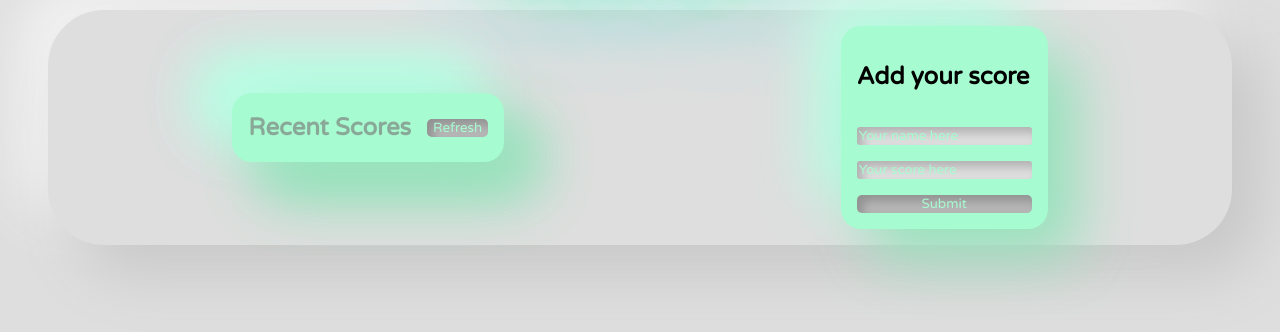
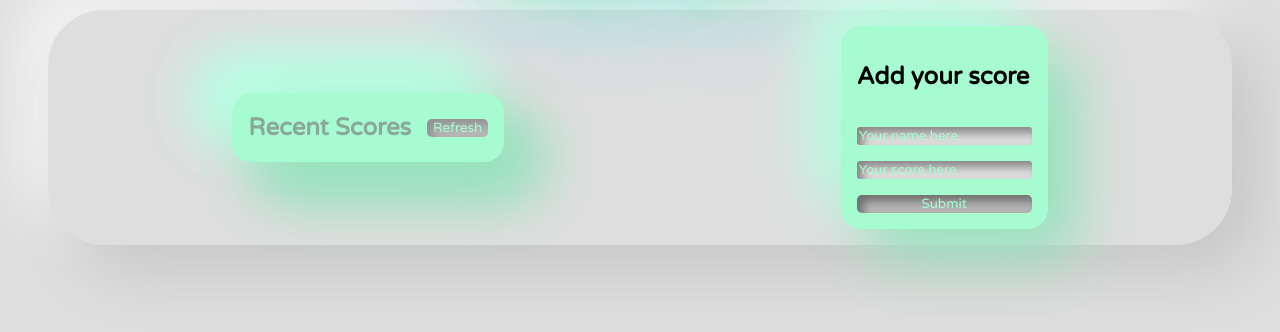
Before and after one commit to shuhad786/The-Leader-Board, a website built with webpack: page src/index.html in a window 1280 px wide. Shown: the part 160-492 px from the top of the page. Built offline with nearby package versions, Linux system fonts and the light colour scheme.

Commit message:
Updated final styling for the application

```diff
--- a/src/styles.css
+++ b/src/styles.css
@@ -99,7 +99,7 @@ body {
   border: none;
   border-radius: 3px;
   background-color: #dedede;
-  box-shadow: inset 6px 6px 10px 0 rgba(0, 0, 0, 0.2);
+  box-shadow: inset 6px 6px 10px 0 rgba(0, 0, 0, 0.4);
 }
 
 .scoreInput {
@@ -107,7 +107,7 @@ body {
   border: none;
   background-color: #dedede;
   border-radius: 3px;
-  box-shadow: inset 6px 6px 10px 0 rgba(0, 0, 0, 0.2);
+  box-shadow: inset 6px 6px 10px 0 rgba(0, 0, 0, 0.4);
 }
 
 .submitBtn {
@@ -116,7 +116,7 @@ body {
   border: none;
   outline: none;
   color: #a7fbd0;
-  box-shadow: inset 6px 6px 10px 0 rgba(0, 0, 0, 0.2);
+  box-shadow: inset 6px 6px 10px 0 rgba(0, 0, 0, 0.4);
 }
 
 .scoreBoardItem {
```
